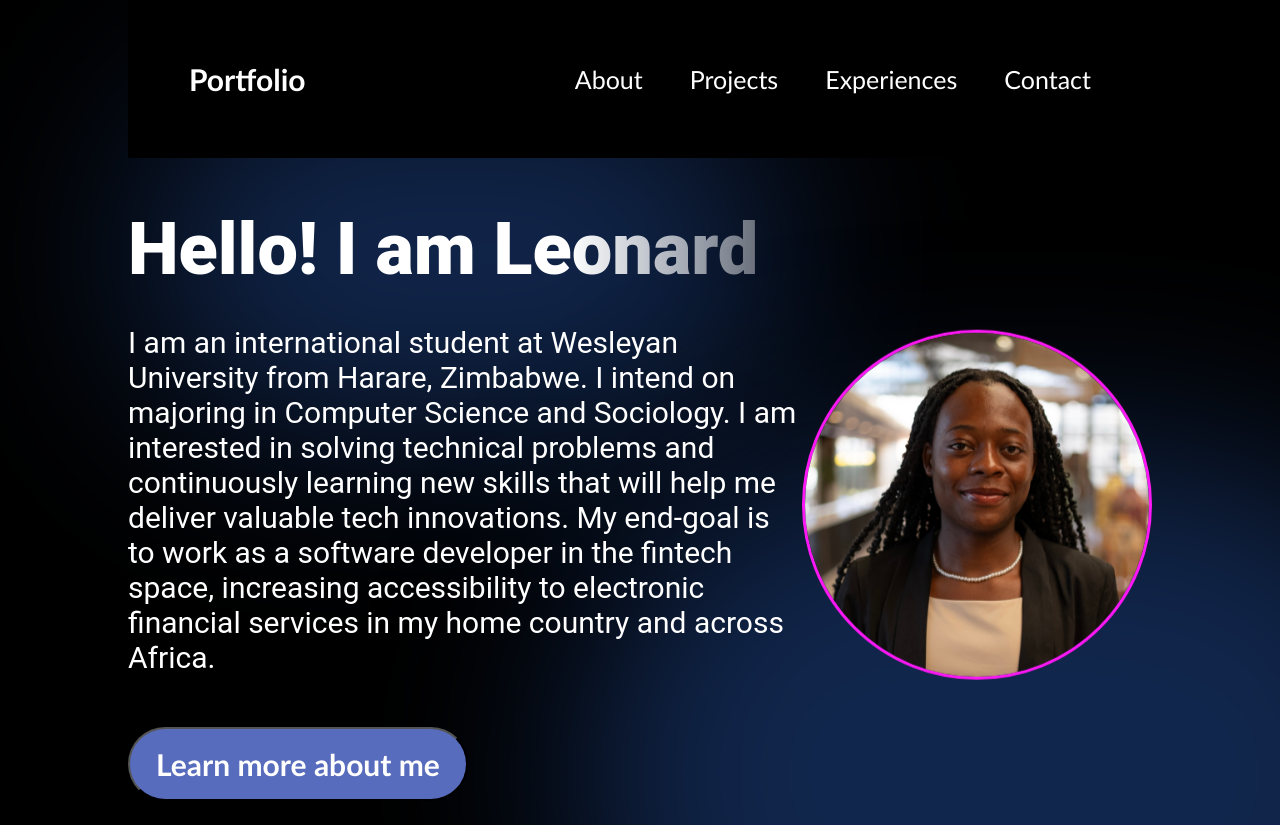
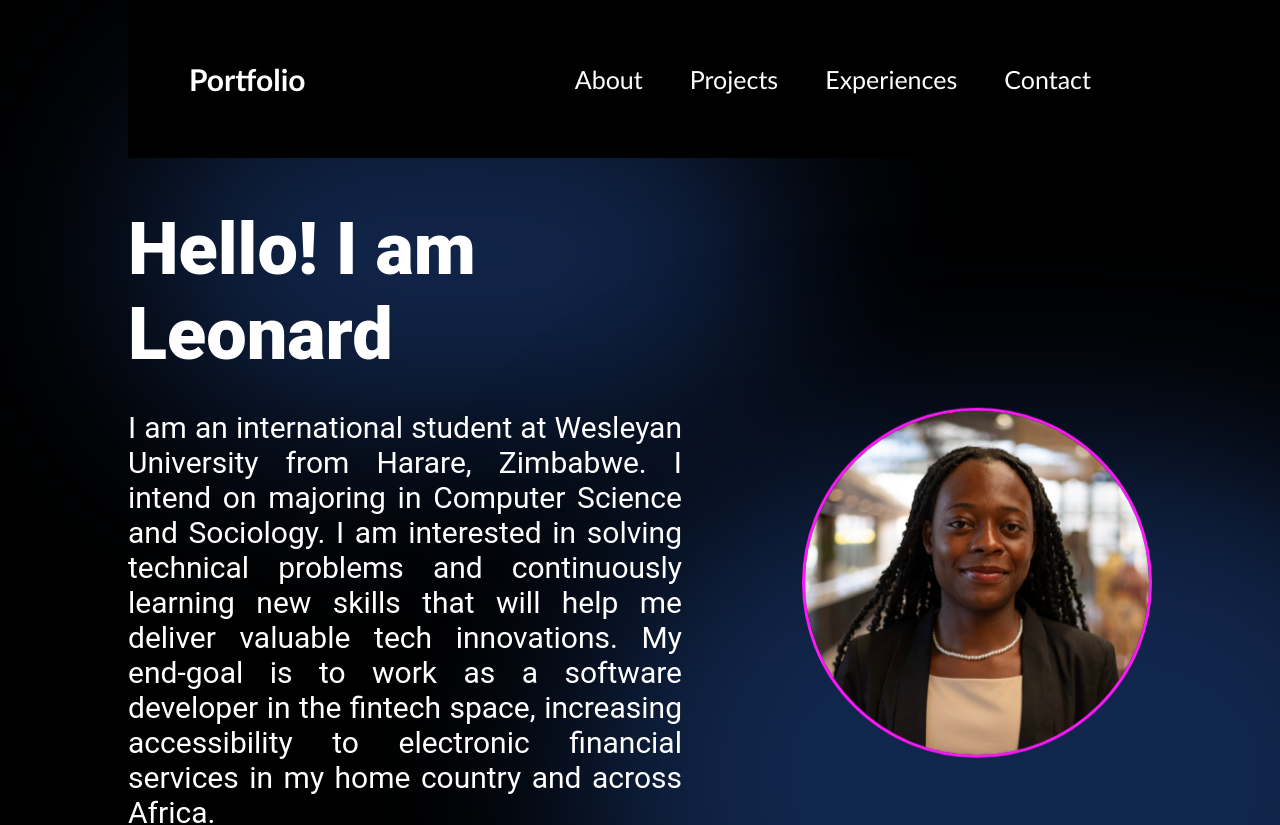
Before and after one commit to leonardtinozheve/leonard-zheve-portfolio, a React (Vite) app: page / in a window 1280 px wide. Shown: the top 825 px of the page. Built offline with nearby package versions, Linux system fonts and the light colour scheme.

Commit message:
finialized CSS styles for Home

```diff
--- a/src/pages/Home/Home.module.css
+++ b/src/pages/Home/Home.module.css
@@ -17,6 +17,7 @@
     align-items: flex-start;
     color: var(--color-text);
     z-index: 1;
+    padding-right: 120px;
 }
 
 .title {
@@ -42,6 +43,7 @@
 .description {
     font-size: 30px;
     font-family: var(--font-roboto);
+    text-align: justify;
     margin-bottom: 52px;
 }
 
```
